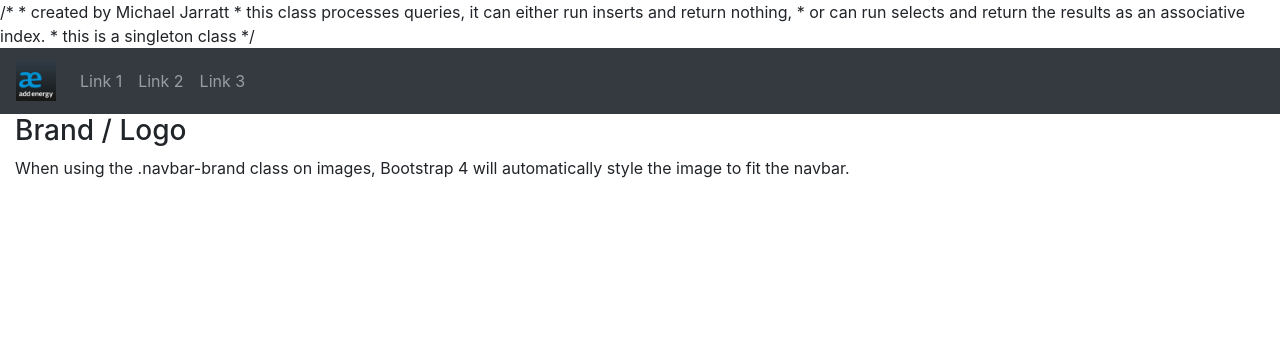
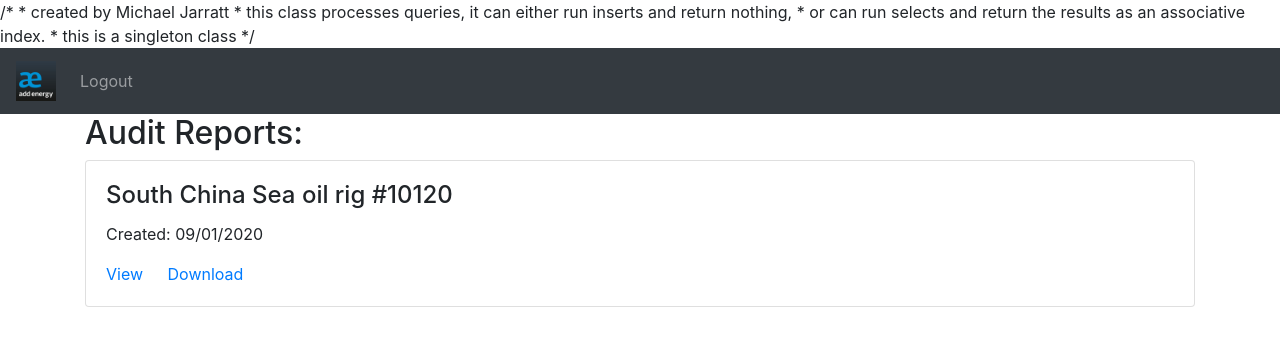
Before and after one commit to othmanabdulsalam/SPAT10, a PHP site: page / in a window 1280 px wide. Shown: the top 346 px of the page. Run offline with PHP 8.4, Linux system fonts and the light colour scheme; the visitor is signed in with stand-in values (Sample User, id 1); some libraries are stand-ins or nearby versions.

Commit message:
login and client
completed login and client page prototype ready for 1st demo

```diff
--- a/Views/index.phtml
+++ b/Views/index.phtml
@@ -9,7 +9,7 @@ if(!isset($_SESSION['loggedIn']))
 
     <html>
     <head>
-    <title>Login Page</title>
+        <title>Login</title>
         <!--Made with love by Mutiullah Samim -->
 
         <!--Bootsrap 4 CDN-->
@@ -27,7 +27,9 @@ if(!isset($_SESSION['loggedIn']))
             <div class="d-flex justify-content-center h-100">
                 <div class="card">
                     <div class="card-header">
+                        <img id=" logo" src="/images/addenergylogo.png" width="65" height="65" alt="Add Energy Logo">
                         <h3>Sign In</h3>
+
                         <!----- <div class="d-flex justify-content-end social_icon">
                             <a href="https://www.facebook.com/AddEnergyGroup/"><span><i class="fab fa-facebook-square"></i></span></a>
                             <a href="https://www.youtube.com/channel/UCurfzdwCgigJRaIZoFDayZg"><span><i class="fab fa-youtube-square"></i></span></a>
@@ -51,7 +53,12 @@ if(!isset($_SESSION['loggedIn']))
                             </div>
                             <br/>
                             <div class="form-group">
-                        <input type="submit" value="Login" class="btn float-right login_btn">
+                                <input name="submit" type="submit" value="Login" class="btn float-right login_btn">
+                            </div>
+                            <div class="form-group">
+                                <?php if (isset($view->loginError)) : ?>
+                                    <p id="errormessage"><?php echo $view->loginEror; ?></p>
+                                <?php endif; ?>
                             </div>
                         </form>
                     </div>
@@ -66,12 +73,25 @@ if(!isset($_SESSION['loggedIn']))
     </form>
     </body>
     </html>
+
 <?php }
-
 if(isset($_SESSION['loggedIn']) && ($_SESSION['C']))
 {
     require_once('Views/template/header.phtml'); ?>
+    <link rel="stylesheet" href="https://maxcdn.bootstrapcdn.com/bootstrap/4.4.1/css/bootstrap.min.css">
+    <script src="https://ajax.googleapis.com/ajax/libs/jquery/3.4.1/jquery.min.js"></script>
+    <script src="https://cdnjs.cloudflare.com/ajax/libs/popper.js/1.16.0/umd/popper.min.js"></script>
+    <script src="https://maxcdn.bootstrapcdn.com/bootstrap/4.4.1/js/bootstrap.min.js"></script>
 
-
-<?php
-} ?>
+    <div class="container">
+        <h2>Audit Reports:</h2>
+        <div class="card">
+            <div class="card-body">
+                <h4 class="card-title">South China Sea oil rig #10120</h4>
+                <p class="card-text">Created: 09/01/2020</p>
+                <a href="/images/Compliance%20Audit%20Report.pdf" class="card-link">View</a>
+                <a href="" download="/images/Compliance%20Audit%20Report.pdf" class="card-link">Download</a>
+            </div>
+        </div>
+    </div>
+    <?php } require_once('Views/template/footer.phtml');
--- a/Views/template/header.phtml
+++ b/Views/template/header.phtml
@@ -1,7 +1,7 @@
 <!DOCTYPE html>
 <html lang="en">
 <head>
-    <title>Bootstrap Example</title>
+    <title>Add Energy</title>
     <meta charset="utf-8">
     <meta name="viewport" content="width=device-width, initial-scale=1">
     <link rel="stylesheet" href="https://maxcdn.bootstrapcdn.com/bootstrap/4.4.1/css/bootstrap.min.css">
@@ -10,7 +10,7 @@
     <script src="https://maxcdn.bootstrapcdn.com/bootstrap/4.4.1/js/bootstrap.min.js"></script>
 </head>
 <body>
-
+<link rel="stylesheet" href="/css/client.css">
 <nav class="navbar navbar-expand-sm bg-dark navbar-dark">
     <!-- Brand/logo -->
     <a class="navbar-brand" href="#">
@@ -20,21 +20,9 @@
     <!-- Links -->
     <ul class="navbar-nav">
         <li class="nav-item">
-            <a class="nav-link" href="#">Link 1</a>
-        </li>
-        <li class="nav-item">
-            <a class="nav-link" href="#">Link 2</a>
-        </li>
-        <li class="nav-item">
-            <a class="nav-link" href="#">Link 3</a>
+            <a class="nav-link" href="#">Logout</a>
         </li>
     </ul>
 </nav>
-
-<div class="container-fluid">
-    <h3>Brand / Logo</h3>
-    <p>When using the .navbar-brand class on images, Bootstrap 4 will automatically style the image to fit the navbar.</p>
-</div>
-
 </body>
 </html>
--- /dev/null
+++ b/css/client.css
@@ -0,0 +1,4 @@
+.nav-link{
+    float: right;
+    color: blue ;
+}
```
Also changed, not shown: css/login.css (+9 -0 lines), 1 other file. Lines whose indentation alone changed are shown as unchanged.
